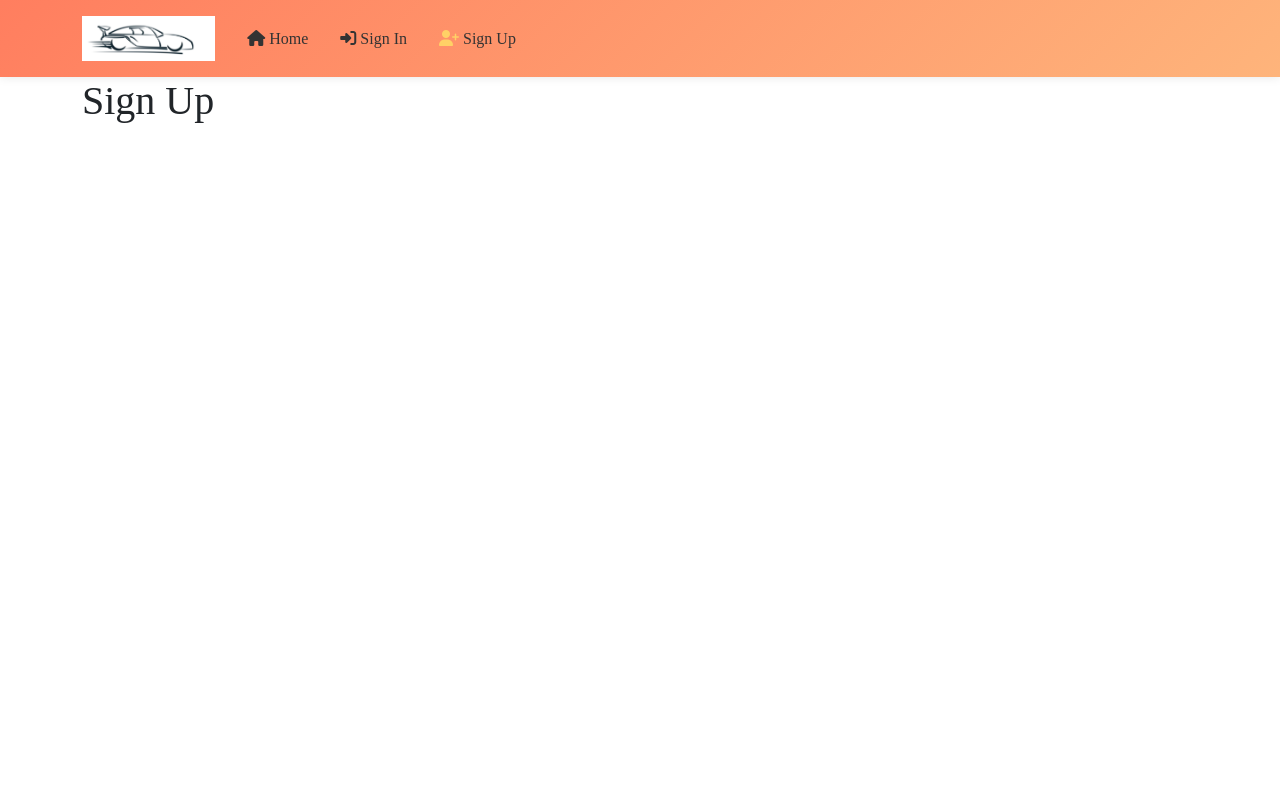
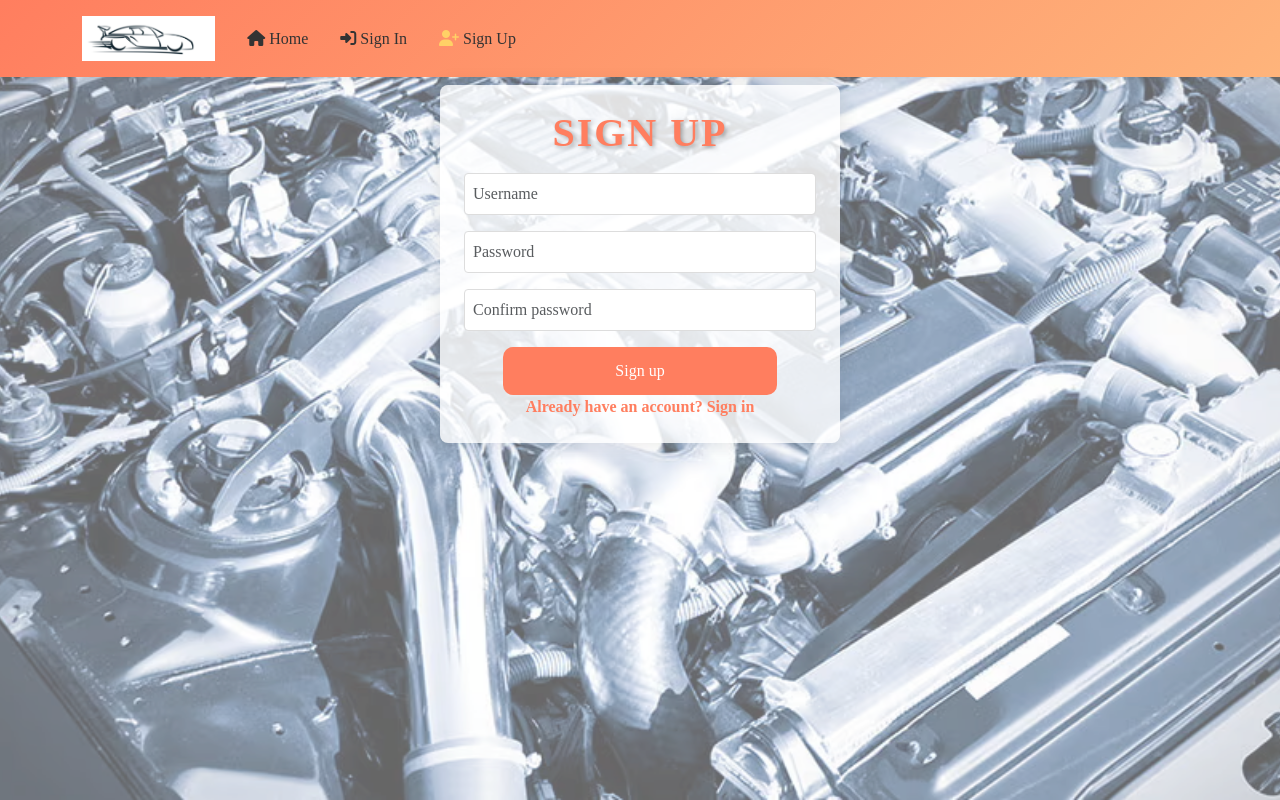
Before and after one commit to JacquesIversen/pp5-react, a React (Create React App) app: page /signup in a window 1280 px wide. Built offline with nearby package versions, Linux system fonts and the light colour scheme; a web font is replaced by a local one.

Commit message:
Not CORS Errors, but faults in axios. Content-Type missed a capitol T

```diff
--- a/src/App.js
+++ b/src/App.js
@@ -1,9 +1,9 @@
 import styles from "./App.module.css";
-import Button from "react-bootstrap/Button";
-import Content from "./pages/Content";
 import NavBar from "./components/NavBar";
 import { Route, Switch } from "react-router-dom";
 import { Container } from "react-bootstrap";
+import "./api/axiosDefaults";
+import SignUpForm from "./pages/auth/SignUpForm";
 
 function App() {
   return (
@@ -13,7 +13,7 @@ function App() {
         <Switch>
           <Route exact path="/" render={() => <h1>Home Page</h1>} />
           <Route exact path="/signin" render={() => <h1>Sign In</h1>} />
-          <Route exact path="/signup" render={() => <h1>Sign Up</h1>} />
+          <Route exact path="/signup" render={() => <SignUpForm />} />
           <Route render={() => <h1>Ooops, this page does not exist</h1>} />
         </Switch>
       </Container>
--- a/src/App.module.css
+++ b/src/App.module.css
@@ -3,3 +3,10 @@
     background-color: f8f8f8;
     min-height: 100vh;
     }
+
+.Content {
+    padding: 2rem;
+    background: rgba(255, 255, 255, 0.8);
+    border-radius: 8px;
+    box-shadow: 0px 0px 20px 0px rgba(0, 0, 0, 0.1);
+}
--- /dev/null
+++ b/src/api/axiosDefaults.js
@@ -0,0 +1,5 @@
+import axios from "axios";
+
+axios.defaults.baseURL = "https://pp5-api-final-b2f167f1cdb6.herokuapp.com/";
+axios.defaults.headers.post["Content-Type"] = "multipart/form-data";
+axios.defaults.withCredentials = true;
--- /dev/null
+++ b/src/pages/auth/SignUpForm.js
@@ -0,0 +1,114 @@
+import React, { useState } from "react";
+import { useHistory, Link } from "react-router-dom";
+import { Form, Button, Alert, Container } from "react-bootstrap";
+import axios from "axios";
+import styles from "../../styles/SignUpForm.module.css";
+import formStyles from "../../styles/SignUpForm.module.css";
+
+const SignUpForm = () => {
+  const [signUpData, setSignUpData] = useState({
+    username: "",
+    password1: "",
+    password2: "",
+  });
+  const { username, password1, password2 } = signUpData;
+
+  const [errors, setErrors] = useState({});
+
+  const history = useHistory();
+
+  const handleChange = (event) => {
+    setSignUpData({
+      ...signUpData,
+      [event.target.name]: event.target.value,
+    });
+  };
+
+  const handleSubmit = async (event) => {
+    event.preventDefault();
+    try {
+      await axios.post("/dj-rest-auth/registration/", signUpData);
+      history.push("/signin");
+    } catch (err) {
+      setErrors(err.response?.data);
+    }
+  };
+
+  return (
+    <div className="my-auto py-2 p-md-2" md={6}>
+      <Container className={`${styles.signupFormContainer} p-4`}>
+        <h1 className={styles.Header}>Sign up</h1>
+
+        <Form onSubmit={handleSubmit}>
+          <Form.Group controlId="username">
+            <Form.Label className="d-none">username</Form.Label>
+            <Form.Control
+              className={styles.formInput}
+              type="text"
+              placeholder="Username"
+              name="username"
+              value={signUpData.username}
+              onChange={handleChange}
+            />
+          </Form.Group>
+          {errors.username?.map((message, idx) => (
+            <Alert variant="warning" key={idx}>
+              {message}
+            </Alert>
+          ))}
+
+          <Form.Group controlId="password1">
+            <Form.Label className="d-none">Password</Form.Label>
+            <Form.Control
+              className={styles.formInput}
+              type="password"
+              placeholder="Password"
+              name="password1"
+              value={signUpData.password1}
+              onChange={handleChange}
+            />
+          </Form.Group>
+          {errors.password1?.map((message, idx) => (
+            <Alert key={idx} variant="warning">
+              {message}
+            </Alert>
+          ))}
+
+          <Form.Group controlId="password2">
+            <Form.Label className="d-none">Confirm password</Form.Label>
+            <Form.Control
+              className={styles.formInput}
+              type="password"
+              placeholder="Confirm password"
+              name="password2"
+              value={signUpData.password2}
+              onChange={handleChange}
+            />
+          </Form.Group>
+          {errors.password2?.map((message, idx) => (
+            <Alert key={idx} variant="warning">
+              {message}
+            </Alert>
+          ))}
+
+          <Button
+            className={`${formStyles.formButton} ${formStyles.btnStyles} ${formStyles.Bright}`}
+            type="submit"
+          >
+            Sign up
+          </Button>
+          {errors.non_field_errors?.map((message, idx) => (
+            <Alert key={idx} variant="warning" className="mt-3">
+              {message}
+            </Alert>
+          ))}
+        </Form>
+        <Link className={formStyles.signupLink} to="/signin">
+          Already have an account? <span>Sign in</span>
+        </Link>
+      </Container>
+    </div>
+  );
+};
+
+export default SignUpForm;
--- /dev/null
+++ b/src/styles/SignUpForm.module.css
@@ -0,0 +1,86 @@
+/* SignupForm.module.css */
+
+
+  body::before {
+    content: "";
+    background-image: url('../Assets/enginebay-background-signin/signup.png');
+    background-size: cover;
+    background-repeat: no-repeat;
+    background-position: center center;
+    background-attachment: fixed;
+    position: fixed;
+    top: 0;
+    left: 0;
+    width: 100%;
+    height: 100%;
+    opacity: 0.6;
+    z-index: -1;
+  }
+
+  .signupFormContainer {
+    max-width: 90vw;
+    width: 400px;
+    margin: 0 auto;
+    padding: 2rem;
+    background: rgba(255, 255, 255, 0.8);
+    border-radius: 8px;
+    box-shadow: 0px 0px 20px 0px rgba(0, 0, 0, 0.1);
+    position: relative;
+    z-index: 1;
+  }
+
+  .Header {
+    font-size: 2.5rem;
+    font-weight: bold;
+    color: #ff7e5f;
+    margin-bottom: 1rem;
+    text-transform: uppercase;
+    letter-spacing: 2px;
+    text-shadow: 2px 2px 4px rgba(0, 0, 0, 0.3);
+  }
+
+.signupFormContainer {
+    max-width: 400px;
+    margin: 0 auto;
+    padding: 2rem;
+    background: rgba(255, 255, 255, 0.8);
+    border-radius: 8px;
+    text-align: center;
+    box-shadow: 0px 0px 20px 0px rgba(0, 0, 0, 0.1);
+  }
+
+  .formInput {
+    width: 100%;
+    padding: 0.5rem;
+    margin-bottom: 1rem;
+    font-size: 1rem;
+    border: 1px solid #ddd;
+    border-radius: 4px;
+  }
+
+  .formButton {
+    background-color: #ff7e5f;
+    color: #fff;
+    border: none;
+    padding: 0.75rem 7rem;
+    font-size: 1rem;
+    border-radius: 10px;
+    cursor: pointer;
+    transition: background-color 0.3s ease;
+  }
+
+  .formButton:hover {
+    background-color: #feb47b;
+  }
+
+  .signupLink {
+    color: #ff7e5f;
+    text-decoration: none;
+    font-weight: bold;
+    transition: color 0.3s ease, transform 0.3s ease;
+  }
+
+  .signupLink:hover {
+    color: #feb47b;
+    transform: scale(1.05);
+  }
```
Also changed, not shown: src/Assets/enginebay-background-signin/signup.png (added).
